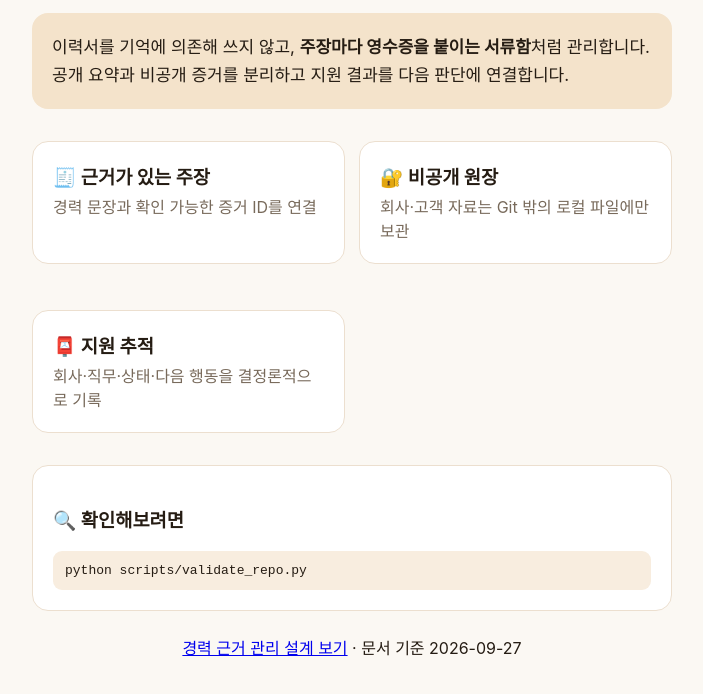
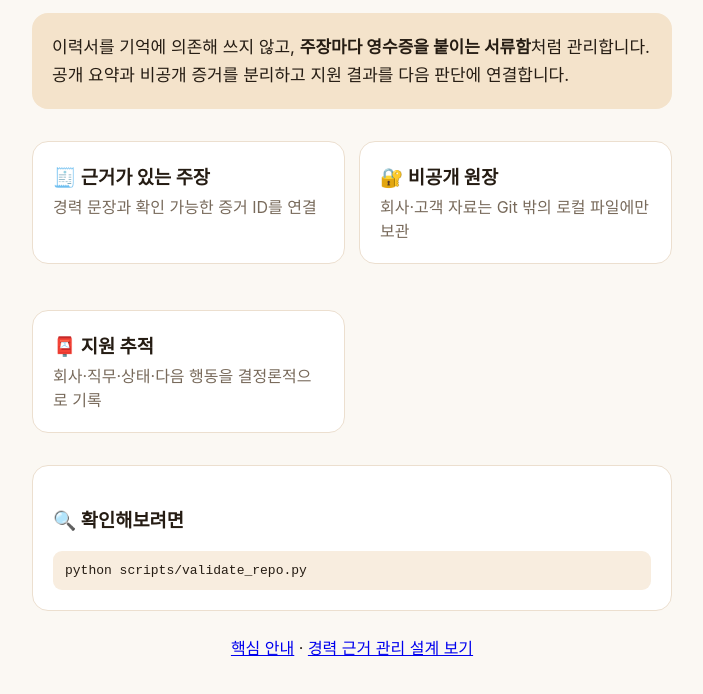
Before and after one commit to ImDaeseong/career, a plain HTML site: page ELI5.html in a window 1280 px wide. Shown: the part 272-966 px from the top of the page, without its empty margins (288-991 px from the left). Drawn offline with Linux system fonts and the light colour scheme.

Commit message:
docs: add a one-line purpose summary and short navigation to README and ELI5
DESIGN.md keeps its stakeholder scenarios and evidence links (the 2026-10-10 cleanup of DESIGN.md was reverted).

Co-Authored-By: Claude Sonnet 5.5 <noreply@anthropic.com>

```diff
--- a/ELI5.html
+++ b/ELI5.html
@@ -7,5 +7,5 @@ body{margin:0;background:#fbf8f3;color:#251c13;font-family:-apple-system,"Segoe
 <div class="analogy">이력서를 기억에 의존해 쓰지 않고, <b>주장마다 영수증을 붙이는 서류함</b>처럼 관리합니다. 공개 요약과 비공개 증거를 분리하고 지원 결과를 다음 판단에 연결합니다.</div>
 <div class="grid"><div class="card"><h3>🧾 근거가 있는 주장</h3><p>경력 문장과 확인 가능한 증거 ID를 연결</p></div><div class="card"><h3>🔐 비공개 원장</h3><p>회사·고객 자료는 Git 밖의 로컬 파일에만 보관</p></div><div class="card"><h3>📮 지원 추적</h3><p>회사·직무·상태·다음 행동을 결정론적으로 기록</p></div></div>
 <div class="run"><h3>🔍 확인해보려면</h3><code>python scripts/validate_repo.py</code></div>
-<p style="text-align:center;margin:24px"><a href="DESIGN.md">경력 근거 관리 설계 보기</a> · 문서 기준 2026-09-27</p>
+<p style="text-align:center;margin:24px"><a href="README.md">핵심 안내</a> · <a href="DESIGN.md">경력 근거 관리 설계 보기</a></p>
 </main></body></html>
```
Also changed, not shown: 1 other file.
